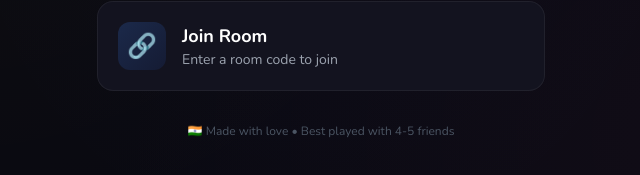
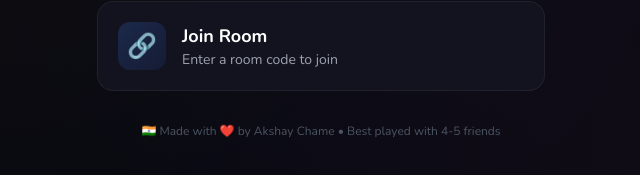
Before and after one commit to akshayram1/raja-rani-chor-police-game, a Next.js app: page / in a window 1280 px wide. Shown: the part 501-676 px from the top of the page, without its empty margins (319-959 px from the left). Built offline with nearby package versions, Linux system fonts and the light colour scheme; no server answers; a web font is replaced by a local one.

Commit message:
Update footer credits in README.md and HomePage to include author name

```diff
--- a/src/app/page.tsx
+++ b/src/app/page.tsx
@@ -301,7 +301,7 @@ export default function HomePage() {
 
         {/* Footer */}
         <p className="text-center text-gray-600 text-xs mt-8 font-body">
-          🇮🇳 Made with love • Best played with 4-5 friends
+          🇮🇳 Made with ❤️ by Akshay Chame • Best played with 4-5 friends
         </p>
       </div>
     </main>
```
Also changed, not shown: 1 other file (tests, documents, lock files or other folders).
